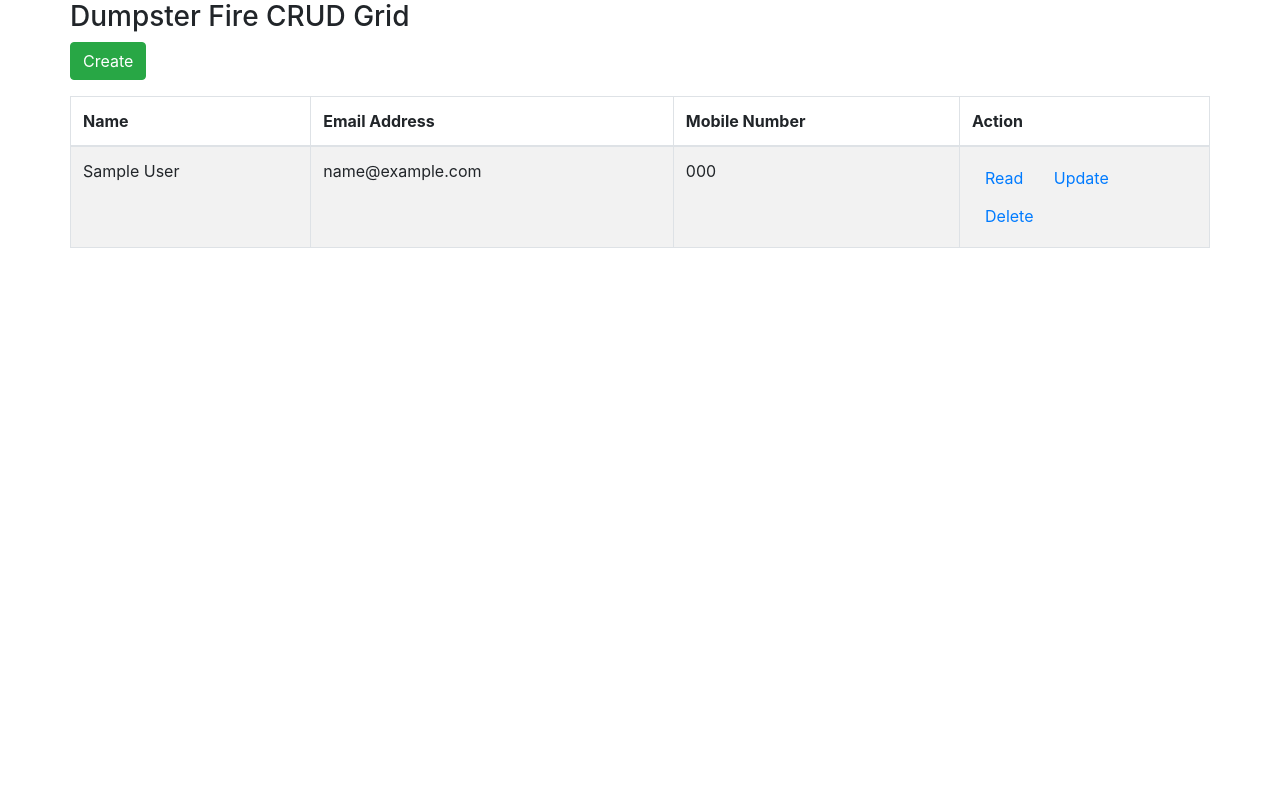
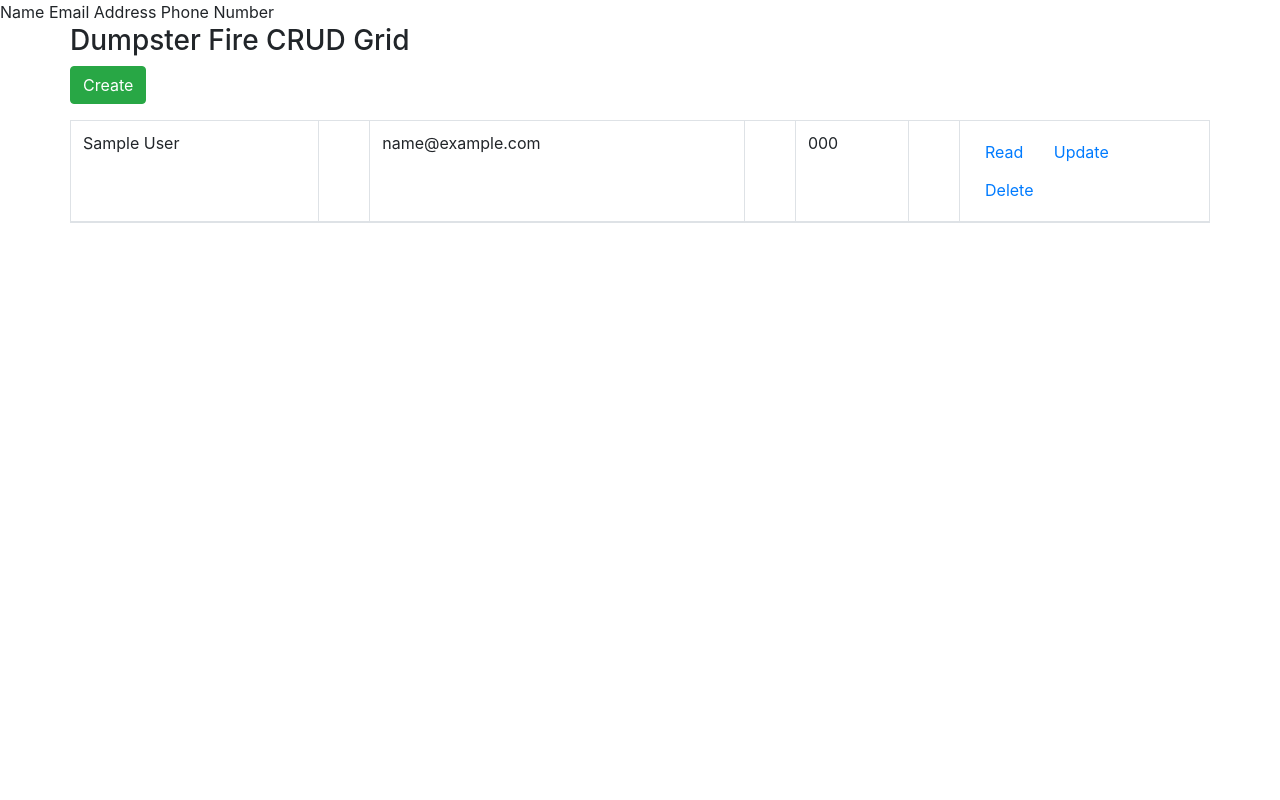
Before and after one commit to pjpiwowa/oocrud, a PHP site: page /index.php in a window 1280 px wide. Run offline with PHP 8.4, Linux system fonts and the light colour scheme; tables that the repository leaves empty or names only in its code hold one stand-in row (values such as "Sample post").

Commit message:
refinement

```diff
--- a/create.php
+++ b/create.php
@@ -41,7 +41,7 @@
 		if ($valid)
 		{
 			$db = new Database($DB_NAME, $DB_HOST, $DB_USER, $DB_PASS);
-			$tbl = new cruddy_table($db, "customers", array("name", "email", "mobile"));
+			$tbl = new cruddy_table($db, "customers", array("name" => "Name", "email" => "Email Address", "mobile" => "Phone Number"));
 
 			$tbl->add_row(array("name" => $name, "email" => $email, "mobile" => $mobile));
 
--- a/delete.php
+++ b/delete.php
@@ -15,7 +15,7 @@
 		$id = $_POST['id'];
 
 		$db = new Database($DB_NAME, $DB_HOST, $DB_USER, $DB_PASS);
-		$tbl = new cruddy_table($db, "customers", array("name", "email", "mobile"));
+		$tbl = new cruddy_table($db, "customers", array("name" => "Name", "email" => "Email Address", "mobile" => "Phone Number"));
 
 		$tbl->del_row($id);
 
--- a/index.php
+++ b/index.php
@@ -5,7 +5,7 @@ require 'util.php';
 require 'config.php';
 
 $db = new Database($DB_NAME, $DB_HOST, $DB_USER, $DB_PASS);
-$tbl = new cruddy_table($db, "customers", array("name", "email", "mobile"));
+$tbl = new cruddy_table($db, "customers", array("name" => "Name", "email" => "Email Address", "mobile" => "Phone Number"));
 
 echo cruddy_page(in_div("<h3>Dumpster Fire CRUD Grid</h3>", "row") .
                  in_div(in_p("<a href=\"create.php\" class=\"btn btn-success\">Create</a>") .
--- a/read.php
+++ b/read.php
@@ -5,7 +5,7 @@ require 'util.php';
 require 'config.php';
 
 $db = new Database($DB_NAME, $DB_HOST, $DB_USER, $DB_PASS);
-$tbl = new cruddy_table($db, "customers", array("name", "email", "mobile"));
+$tbl = new cruddy_table($db, "customers", array("name" => "Name", "email" => "Email Address", "mobile" => "Phone Number"));
 
 echo cruddy_page($tbl->dump_row($_GET['id']));
 
--- a/table.php
+++ b/table.php
@@ -29,17 +29,17 @@ class cruddy_table
 
 	/*
 	 * $new_db should be a Database object. $new_name is the name of the table
-	 * (as a string). $new_fields is an array containing the names of the
-	 * table's fields other than the primary 'id' key; when the rows are
-	 * output in HTML format, the order used will be the same as that provided
-	 * in this array.
+	 * (as a string). $new_fields is an array where the keys are the names
+	 * of the fields in the database, and the values are their human-
+	 * readable descriptions. When the rows are output in HTML format, the
+	 * order used will be the same as that provided in this array.
 	 *
 	 * IMPORTANT: new_name and all elements of $new_fields must be TRUSTED,
 	 * NOT user-supplied. SQL injection may result if this condition is not
 	 * observed.
 	 */
 	public function __construct(/* Database */ $new_db, /* string */ $new_name,
-	                            /* array of string */ $new_fields)
+	                            /* array from string to string */ $new_fields)
 	{
 		$this->db = $new_db;
 		$this->name = $new_name;
@@ -48,13 +48,21 @@ class cruddy_table
 
 	/*
 	 * Add a new row. $row is expected to be an array where the indices are
-	 * taken from $this->fields.
+	 * taken from $this->fields's indices.
 	 *
 	 * IMPORTANT: ALL of the keys and values in $row MUST be TRUSTED, NOT
 	 * user-supplied, or SQL injection may result.
 	 */
 	public function add_row(/* array from string to string */ $row)
 	{
+		/*
+		 * We need to use $this->name in a string, but because php is
+		 * terrible, it is not possible without making a local
+		 * variable out of it (or using unnecessary . string . conta .
+		 * tena . tion, which is also terrible).
+		 */
+		$name = $this->name;
+
 		// Quote all names
 		$keys = array_keys($row);
 		$vals = array_values($row);
@@ -65,7 +73,7 @@ class cruddy_table
 		 * name, or user-supplied strings in
 		 * $row.
 		 */
-		$cmd = "INSERT INTO $this->name (" . implode(", ", $keys) . ") " .
+		$cmd = "INSERT INTO $name (" . implode(", ", $keys) . ") " .
 		       "VALUES (" . implode(", ", $vals) . ");";
 		$pdo = $this->db->connect();
 		$pdo->query($cmd);
@@ -80,6 +88,8 @@ class cruddy_table
 	 */
 	public function mod_row(/* integer */ $id, /* array from string to string */ $row)
 	{
+		$name = $this->name;
+
 		// Quote all names
 		$keys = array_keys($row);
 		$vals = array_values($row);
@@ -97,7 +107,7 @@ class cruddy_table
 		 * name, or user-supplied strings in
 		 * $row.
 		 */
-		$cmd = "UPDATE $this->name SET " . implode(", ", $pairs) . " WHERE id = $id;";
+		$cmd = "UPDATE $name SET " . implode(", ", $pairs) . " WHERE id = $id;";
 		$pdo = $this->db->connect();
 		$pdo->query($cmd);
 	}
@@ -107,9 +117,11 @@ class cruddy_table
 	 */
 	public function del_row (/* integer */ $id)
 	{
+		$name = $this->name;
+
 		$pdo = $this->db->connect();
 		//$pdo->setAttribute(PDO::ATTR_ERRMODE, PDO::ERRMODE_EXCEPTION);
-		$cmd = "DELETE FROM customers  WHERE id = $id";
+		$cmd = "DELETE FROM $name  WHERE id = $id";
 		$pdo->query($cmd);
 	}
 
@@ -119,12 +131,14 @@ class cruddy_table
 	 */
 	public function get_row(/* integer */ $id)
 	{
+		$name = $this->name;
+
 		/*
 		 * SQL INJECTION if you idiotically
 		 * passed a user-supplied string for
 		 * name.
 		 */
-		$sql = "SELECT * FROM $this->name WHERE id = $id";
+		$sql = "SELECT * FROM $name WHERE id = $id";
 		$pdo = $this->db->connect();
 		$row = $pdo->query($sql);
 
@@ -134,20 +148,27 @@ class cruddy_table
 	/* List table contents in HTML format. */
 	public function dump()
 	{
-		/* Table header (static) */
+		$name = $this->name;
+
+		/* Table header (from members)*/
 		$ret = '
 		<table class="table table-striped table-bordered">
 			<thead>
 				<tr>
-					<th>Name</th>
-					<th>Email Address</th>
-					<th>Mobile Number</th>
-					<th>Action</th>
+		';
+
+		foreach (array_values($this->fields) as $field)
+		{
+
+			echo "<th>$field</th>\n";
+		}
+
+		echo '
 				</tr>
 			</thead>
 			<tbody>';
 
-			/* Table rows  (dynamically generated) */
+			/* Table rows (from database) */
 			$pdo = $this->db->connect();
 
 			/*
@@ -155,13 +176,16 @@ class cruddy_table
 			 * passed a user-supplied string for
 			 * name.
 			 */
-			$sql = "SELECT * FROM $this->name ORDER BY id DESC";
+			$sql = "SELECT * FROM $name ORDER BY id DESC";
 			foreach ($pdo->query($sql) as $row)
 			{
 				$ret = $ret . '<tr>
-					<td>' . $row['name'] . '</td>
-					<td>' . $row['email'] . '</td>
-					<td>' . $row['mobile'] . '</td>
+				';
+				foreach (array_keys($this->fields) as $field)
+				{
+					$ret = $ret . '<td>' . $row[$field] . '<td> ';
+				}
+				$ret = $ret . '
 					<td width="250">
 						<a class="btn" href="read.php?id=' . $row['id'] . '">Read</a>
 						<a class="btn" href="update.php?id=' . $row['id'] . '">Update</a>
@@ -179,44 +203,36 @@ class cruddy_table
 	/* Output the row with a given ID as HTML. */
 	public function dump_row(/* integer */ $id, /* string */ $back = "index.php")
 	{
+		$name = $this->name;
+
 		$pdo = $this->db->connect();
 		$pdo->setAttribute(PDO::ATTR_ERRMODE, PDO::ERRMODE_EXCEPTION);
-		$sql = "SELECT * FROM customers where id = ?";
+		$sql = "SELECT * FROM $name where id = ?";
 		$q = $pdo->prepare($sql);
 		$q->execute(array($id));
 		$row = $q->fetch(PDO::FETCH_ASSOC);
 
-		return '
-		<div class="form-horizontal" >
+		$ret = '<div class="form-horizontal" >';
+		foreach ($this->fields as $key => $val)
+		{
+			$ret = $ret . '
 			<div class="control-group">
-				<label class="control-label">Name</label>
+				<label class="control-label">' . $val . '</label>
 				<div class="controls">
 					<label class="checkbox">
-					' . $row['name'] . '
+					' . $row[$key] . '
 					</label>
 				</div>
 			</div>
-			<div class="control-group">
-				<label class="control-label">Email Address</label>
-				<div class="controls">
-					<label class="checkbox">
-						' . $row['email'] . '
-					</label>
-				</div>
-			</div>
-			<div class="control-group">
-				<label class="control-label">Mobile Number</label>
-				<div class="controls">
-					<label class="checkbox">
-						' . $row['mobile'] . '
-					</label>
-				</div>
-			</div>
+			';
+		}
+		$ret = $ret . '
 			<div class="form-actions">
 				<a class="btn" href="' . $back . '">Back</a>
 			</div>
 		</div>
 		';
+		return $ret;
 	}
 }
 
--- a/update.php
+++ b/update.php
@@ -50,7 +50,7 @@
 		if ($valid)
 		{
 			$db = new Database($DB_NAME, $DB_HOST, $DB_USER, $DB_PASS);
-			$tbl = new cruddy_table($db, "customers", array("name", "email", "mobile"));
+			$tbl = new cruddy_table($db, "customers", array("name" => "Name", "email" => "Email Address", "mobile" => "Phone Number"));
 
 			$tbl->mod_row($id, array("name" => $name, "email" => $email, "mobile" => $mobile));
 
@@ -62,7 +62,7 @@
 		// Populate the form with current contents.
 
 		$db = new Database($DB_NAME, $DB_HOST, $DB_USER, $DB_PASS);
-		$tbl = new cruddy_table($db, "customers", array("name", "email", "mobile"));
+		$tbl = new cruddy_table($db, "customers", array("name" => "Name", "email" => "Email Address", "mobile" => "Phone Number"));
 
 		$data = $tbl->get_row($id);
 
```
